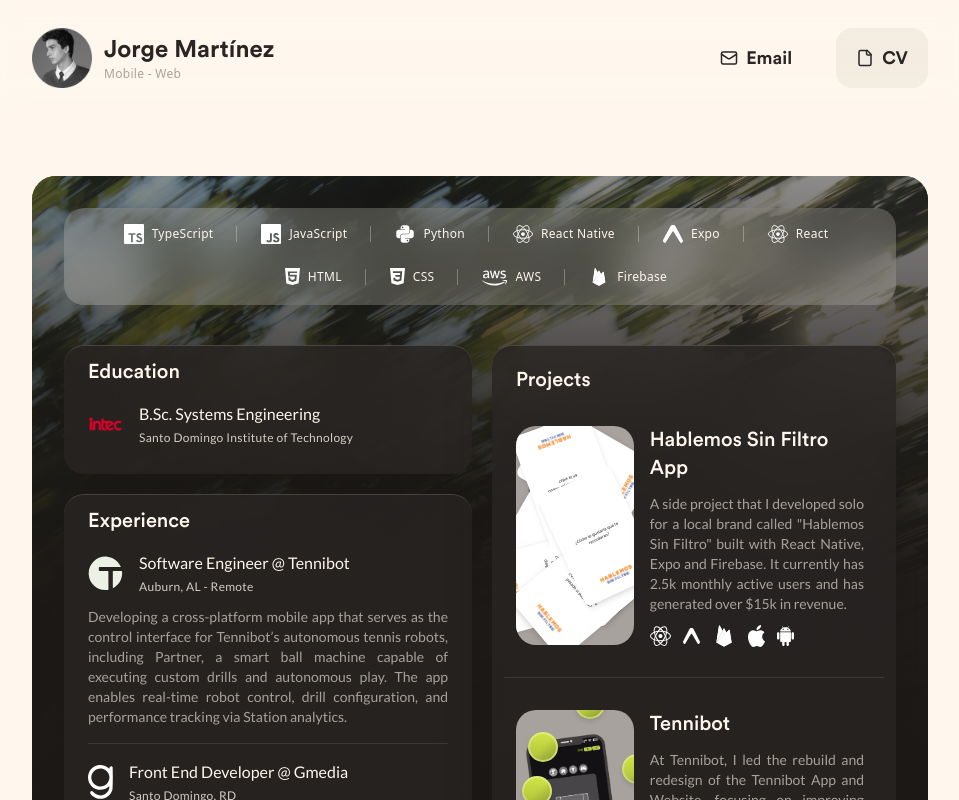
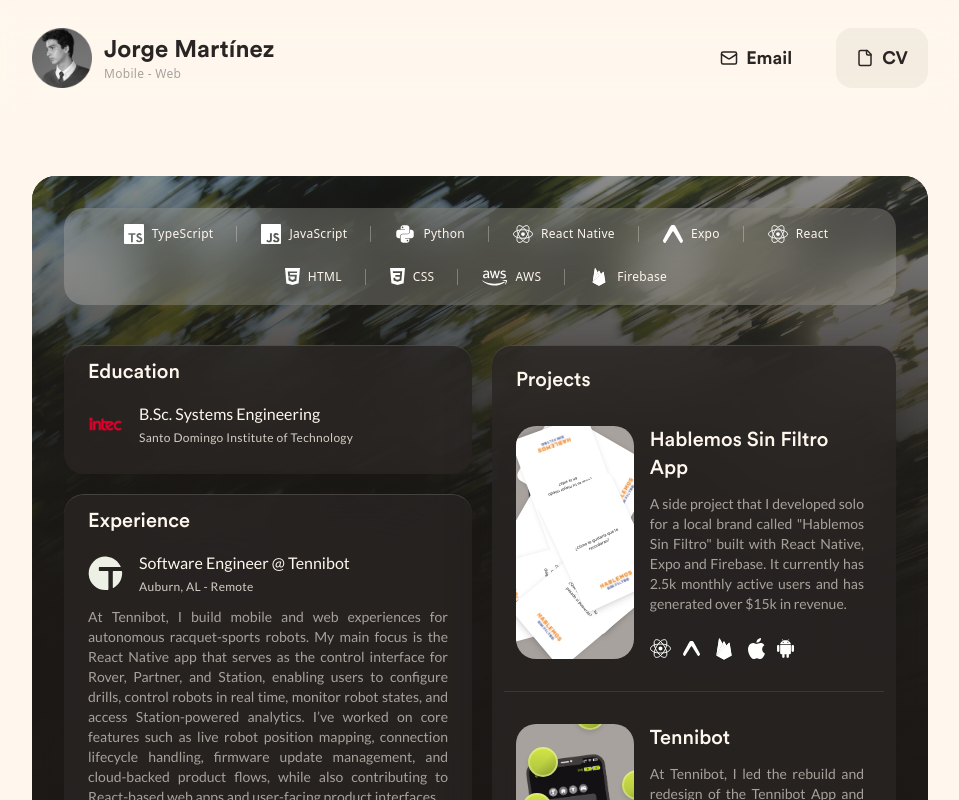
Before and after one commit to jasselmar/jasselmar, a Next.js app: page / in a window 1280 px wide. Shown: the top 800 px of the page, without its empty margins (160-1119 px from the left). Built offline with nearby package versions, Linux system fonts and the light colour scheme.

Commit message:
chore: update cv and work exp summary

```diff
--- a/src/app/page.tsx
+++ b/src/app/page.tsx
@@ -76,7 +76,7 @@ export default function Home() {
                         </div>
                       </div>
                       <p className={`${lato.className} text-sm text-orange-50 text-justify mt-3 text-opacity-60`} >
-                        Developing a cross-platform mobile app that serves as the control interface for Tennibot’s autonomous tennis robots, including Partner, a smart ball machine capable of executing custom drills and autonomous play. The app enables real-time robot control, drill configuration, and performance tracking via Station analytics.
+                        At Tennibot, I build mobile and web experiences for autonomous racquet-sports robots. My main focus is the React Native app that serves as the control interface for Rover, Partner, and Station, enabling users to configure drills, control robots in real time, monitor robot states, and access Station-powered analytics. I’ve worked on core features such as live robot position mapping, connection lifecycle handling, firmware update management, and cloud-backed product flows, while also contributing to React-based web apps and user-facing product interfaces.
                       </p>
                     </li>
                     <li className='flex flex-col justify-start py-4 border-t border-orange-50 border-opacity-10' >
--- a/src/components/Header.tsx
+++ b/src/components/Header.tsx
@@ -46,7 +46,7 @@ const Header = () => {
                     </div>
                 </a>
                 <a
-                    href="https://drive.google.com/file/d/12AH6OQszCvp3rDsgQgDJV7aaKXjJWdRx/view?usp=sharing"
+                    href="https://drive.google.com/file/d/1iBv983oey0L5ej1PXnKE8cPeMVH7cToG/view"
                     target="_blank"
                     className="group relative cursor-pointer inline-flex max-h-[3.75rem] items-center justify-center overflow-hidden rounded-2xl px-5 py-4 text-lg font-bold outline-none transition duration-300 bg-stone-800 bg-opacity-5"
                 >
```
